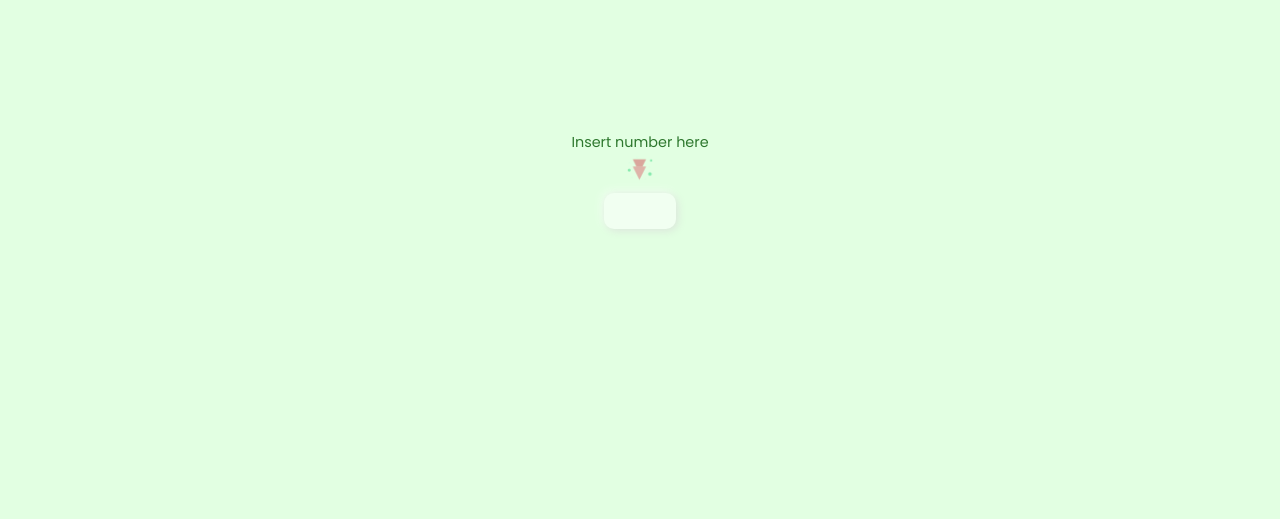
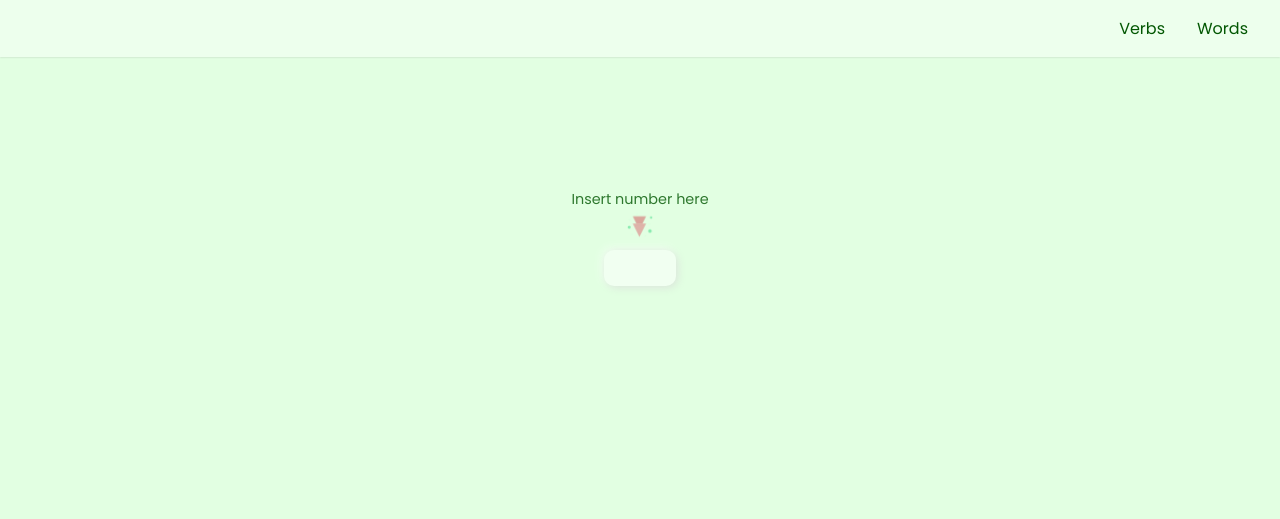
Before and after one commit to zitj/Mitaliano, a plain HTML site: page index.html in a window 1280 px wide. Drawn offline with Linux system fonts and the light colour scheme.

Commit message:
Added navigation

```diff
--- a/data/words.js
+++ b/data/words.js
@@ -314,7 +314,7 @@ export const words = {
 	28: {
 		word: 'querce',
 		translation: 'hrastovi',
-		context: 'Le querce sotto cui andavo a giocare da bambino.',
+		context: `Le querce sotto cui andavo a giocare da bambino.`,
 		source: 'I sette messaggeri',
 		type: 'noun',
 		singular: { article: 'la', word: 'quercia' },
--- a/index.html
+++ b/index.html
@@ -10,6 +10,14 @@
 		<link rel="icon" href="img/italian_flag.png" type="image/x-icon" alt="italian flag" />
 	</head>
 	<body>
+		<header>
+			<div class="logo"></div>
+			<nav>
+				<span>Verbs</span>
+				<span>Words</span>
+			</nav>
+		</header>
+
 		<div class="wrapper">
 			<div id="main-container">
 				<label for="wanted-verbs-input">Insert number here</label>
--- a/style/main.scss
+++ b/style/main.scss
@@ -8,6 +8,35 @@ body {
 	background: $background-green;
 	color: $dark-green;
 	font-family: 'Poppins', sans-serif;
+}
+
+header {
+	display: flex;
+	justify-content: space-between;
+	box-shadow: 0px 0px 2px rgba(110, 110, 110, 0.348);
+	background: rgba(255, 255, 255, 0.351);
+	nav {
+		display: flex;
+		justify-content: space-around;
+		padding: 1em;
+		span {
+			display: flex;
+			padding: 0em 1em;
+			cursor: pointer;
+			&:hover {
+				opacity: 0.7;
+			}
+			&:active {
+				color: $dark-red;
+				opacity: 1;
+			}
+			&.visited {
+				text-decoration: underline;
+				text-underline-offset: 5px;
+				color: $dark-red;
+			}
+		}
+	}
 }
 
 .wrapper {
```
Also changed, not shown: style/main.css, 1 other file.
